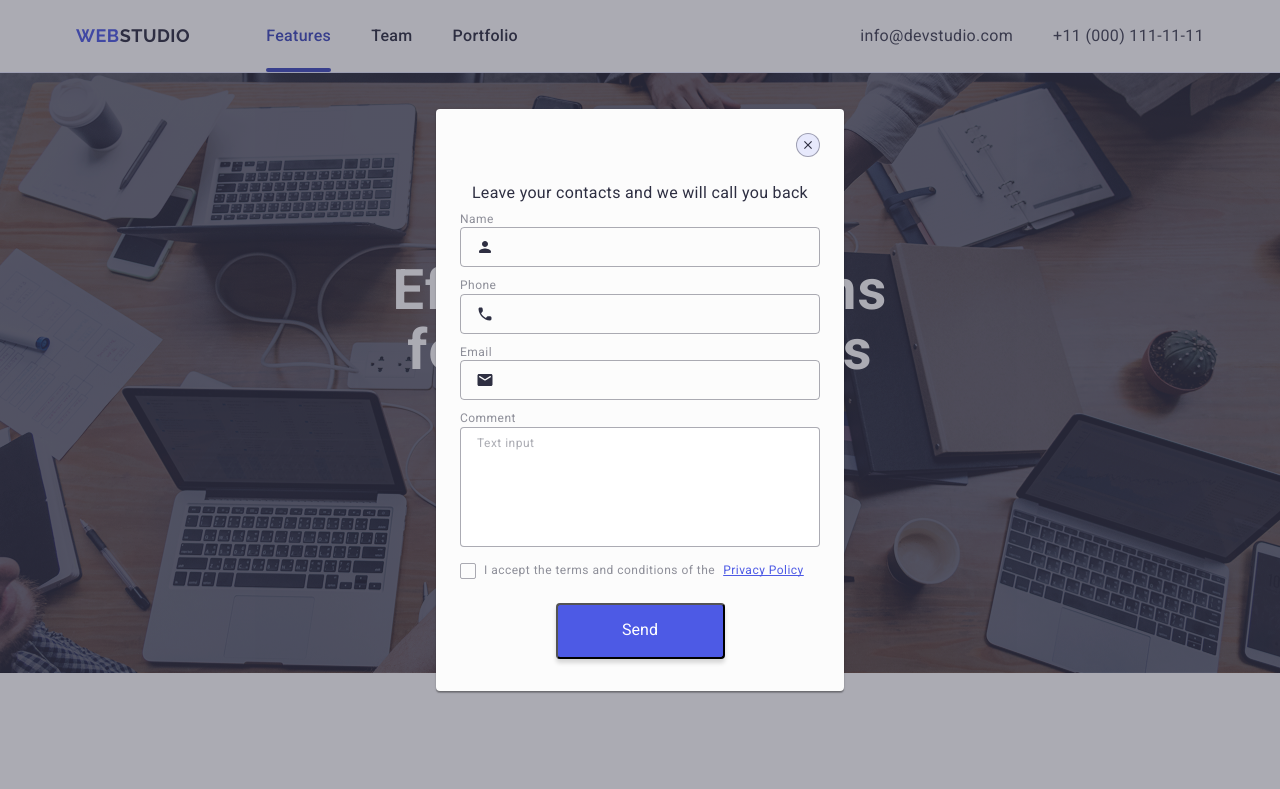
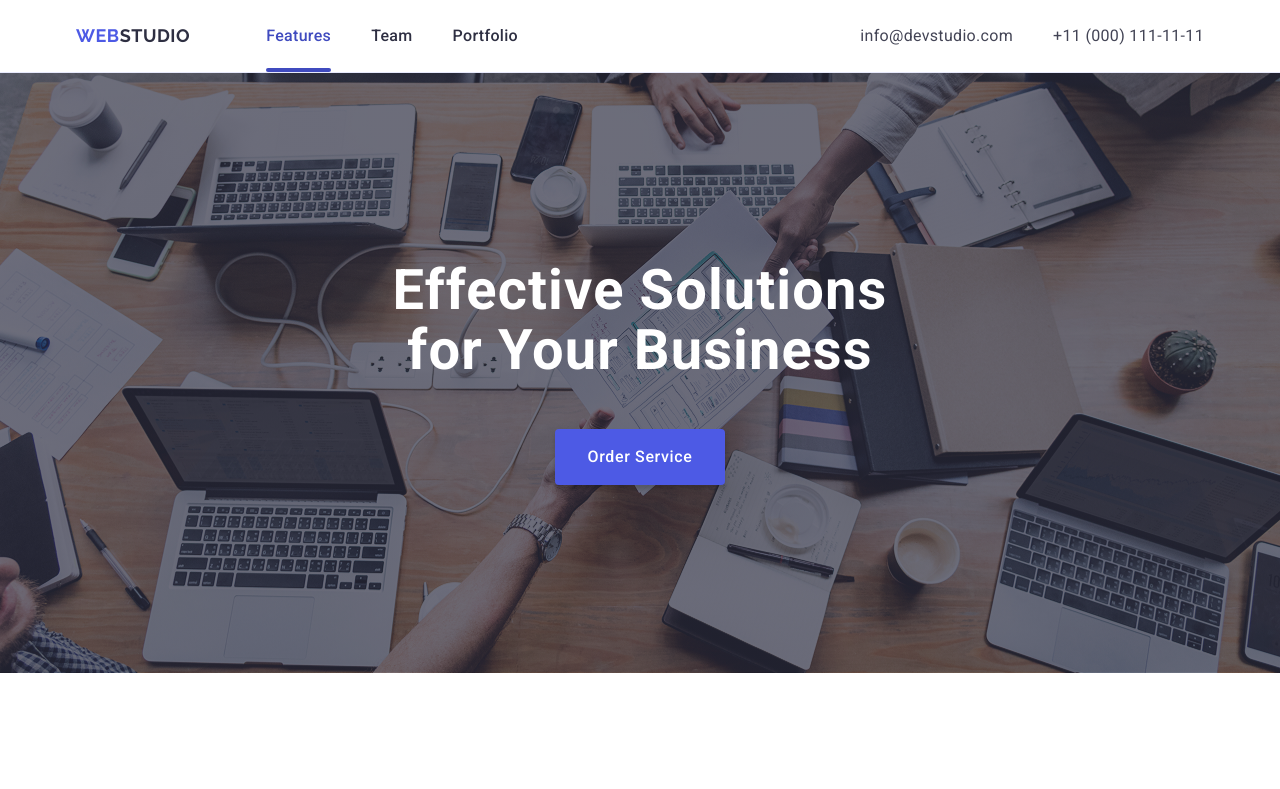
Before and after one commit to soloveianastas97/goit-markup-hw-05, a plain HTML site: page index.html in a window 1280 px wide. Shown: the top 789 px of the page. Drawn offline with nearby package versions, Linux system fonts and the light colour scheme.

Commit message:
new fix home work

```diff
--- a/index.html
+++ b/index.html
@@ -503,7 +503,7 @@
     </footer>
 
     <!-- modal window -->
-<div id="modal" class="backdrop is-open ">
+<div id="modal" class="backdrop  ">
   <div class="modal">
     <button class="modal-close-btn"
      type="button">
```
